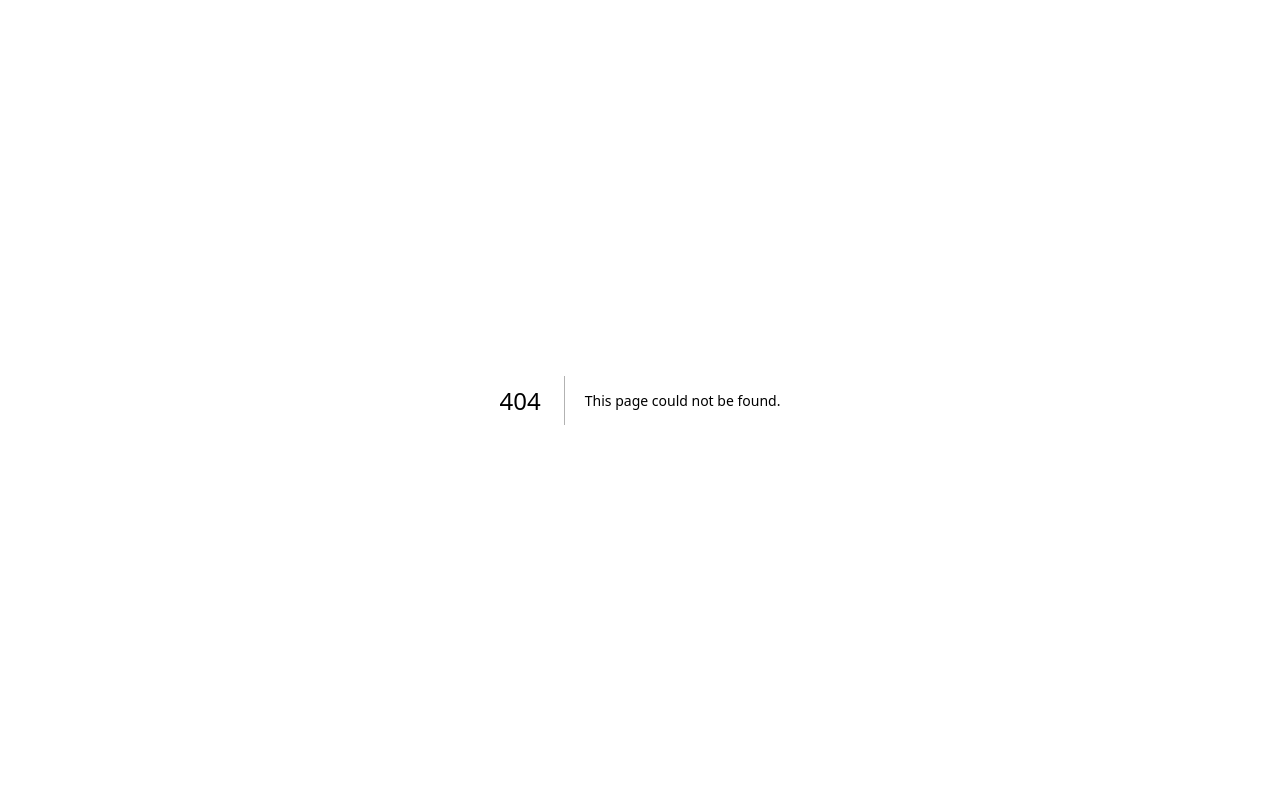
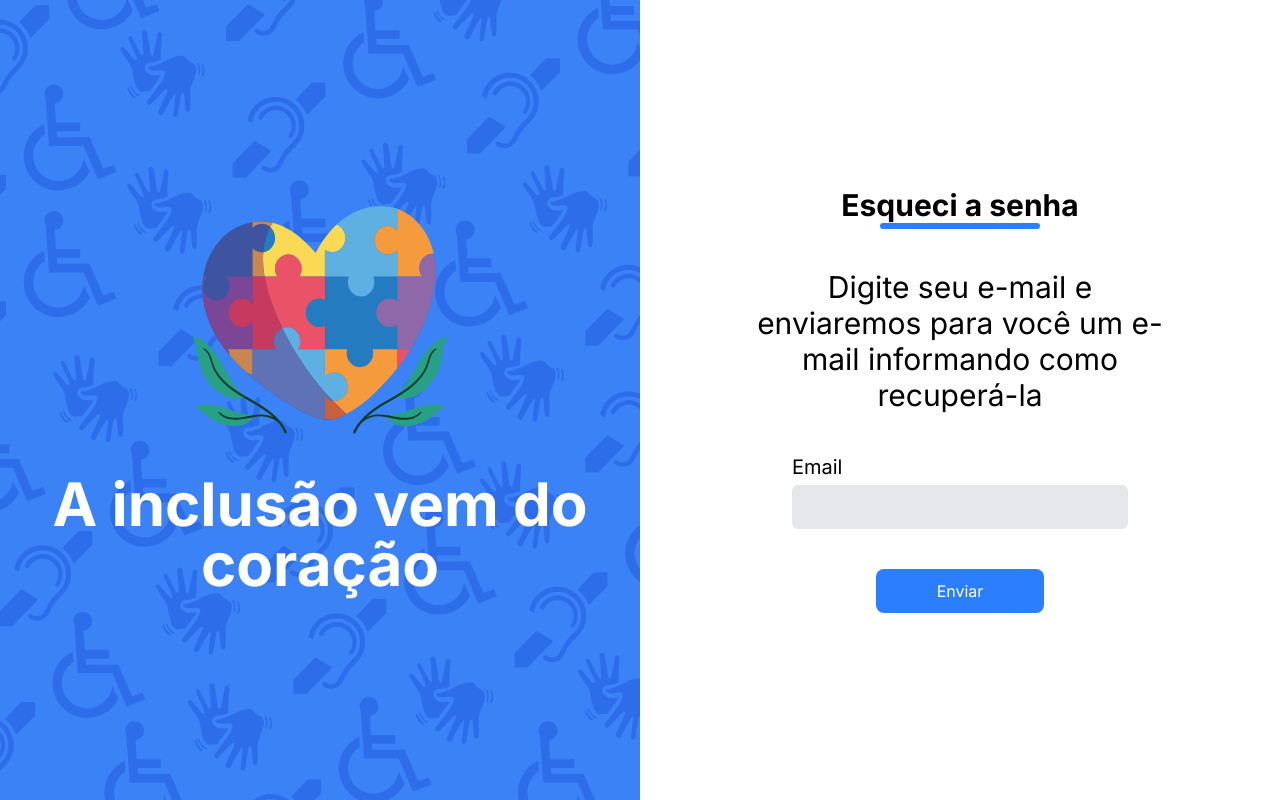
Before and after one commit to Tomas025/AEE-Plus, a Next.js app: page /forgotPassword in a window 1280 px wide. Before the commit this address had no page. Built offline with nearby package versions, Linux system fonts and the light colour scheme.

Commit message:
feat: feito tela de esqueci a senha

```diff
--- /dev/null
+++ b/src/app/forgotPassword/page.tsx
@@ -0,0 +1,59 @@
+"use client";
+import Image from "next/image";
+import { useRouter } from "next/navigation";
+
+export default function ForgotPasswordPage() {
+  const { push } = useRouter();
+
+  return (
+    <div className="flex min-h-screen w-screen items-center justify-between bg-white">
+      <div className="flex min-h-screen w-1/2 flex-col items-center justify-center gap-y-10 bg-[url(/backgroundLogin.svg)] bg-cover bg-center">
+        <Image
+          src="/coracaoLogin.svg"
+          alt="Coração Login"
+          width={800}
+          height={600}
+          className="h-auto w-2/5 object-cover"
+        />
+        <p className="text-center text-2xl font-bold text-white sm:text-3xl md:text-4xl lg:text-6xl">
+          A inclusão vem do
+          <br />
+          coração
+        </p>
+      </div>
+      <div className="flex min-h-screen w-1/2 flex-col items-center justify-center gap-y-10 p-10">
+        <div className="flex flex-col items-center justify-center">
+          <p className="text-3xl font-bold">Esqueci a senha</p>
+          <div className="w-40 rounded-full border-3 border-blue-500" />
+        </div>
+        <p className="w-3/4 text-center text-3xl">
+          Digite seu e-mail e enviaremos para você um e-mail informando como
+          recuperá-la
+        </p>
+        <form
+          onSubmit={(e) => {
+            push("/");
+            e.preventDefault();
+          }}
+          className="flex w-3/5 flex-col items-center gap-y-10"
+        >
+          <div className="flex w-full flex-col gap-y-1 text-xl">
+            <label htmlFor="email">Email</label>
+            <input
+              id="email"
+              type="email"
+              className="rounded-md bg-gray-200 px-1 py-2"
+            />
+          </div>
+
+          <button
+            type="submit"
+            className="w-1/2 cursor-pointer rounded-lg bg-blue-500 p-2.5 text-white hover:bg-blue-600 active:bg-blue-700"
+          >
+            Enviar
+          </button>
+        </form>
+      </div>
+    </div>
+  );
+}
```
